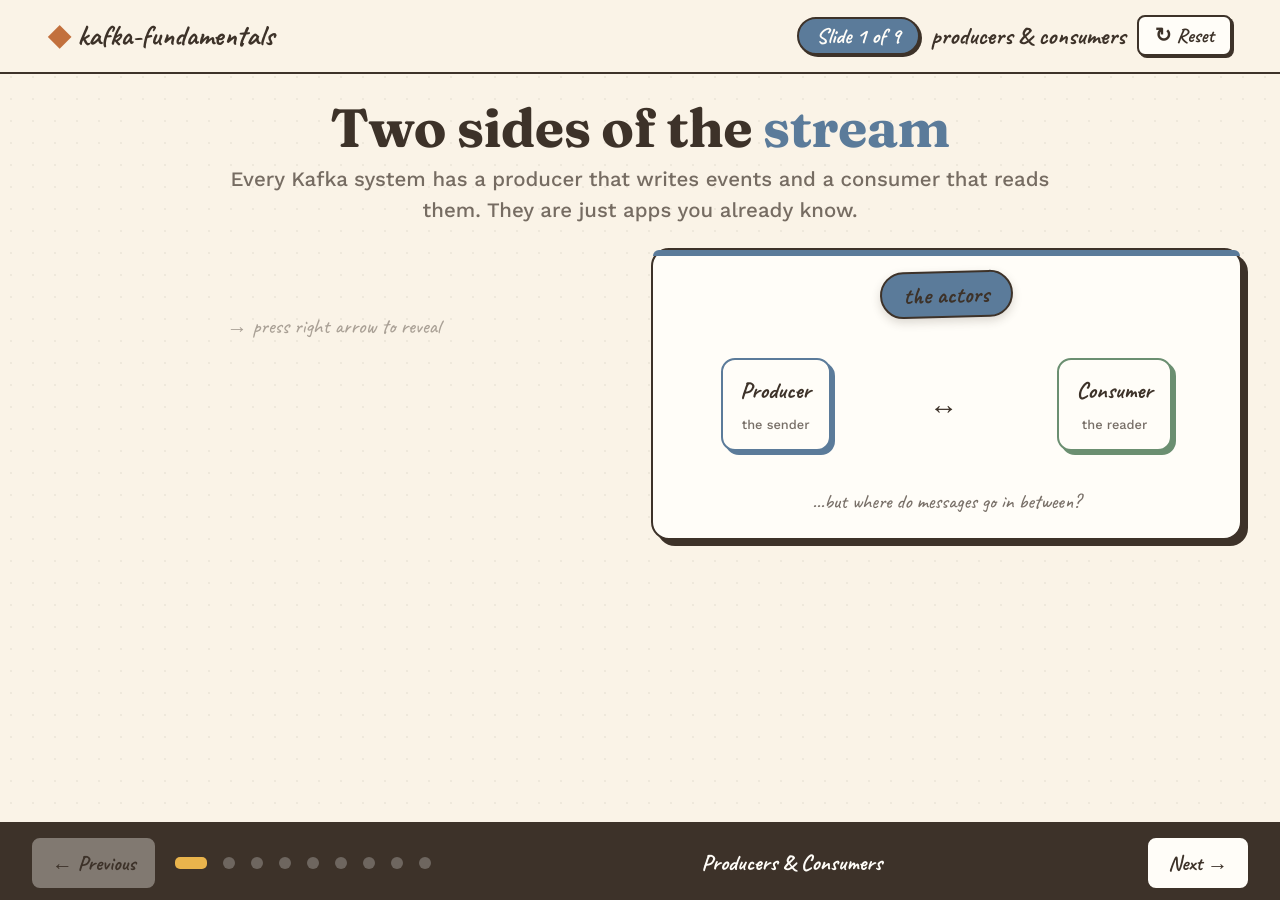
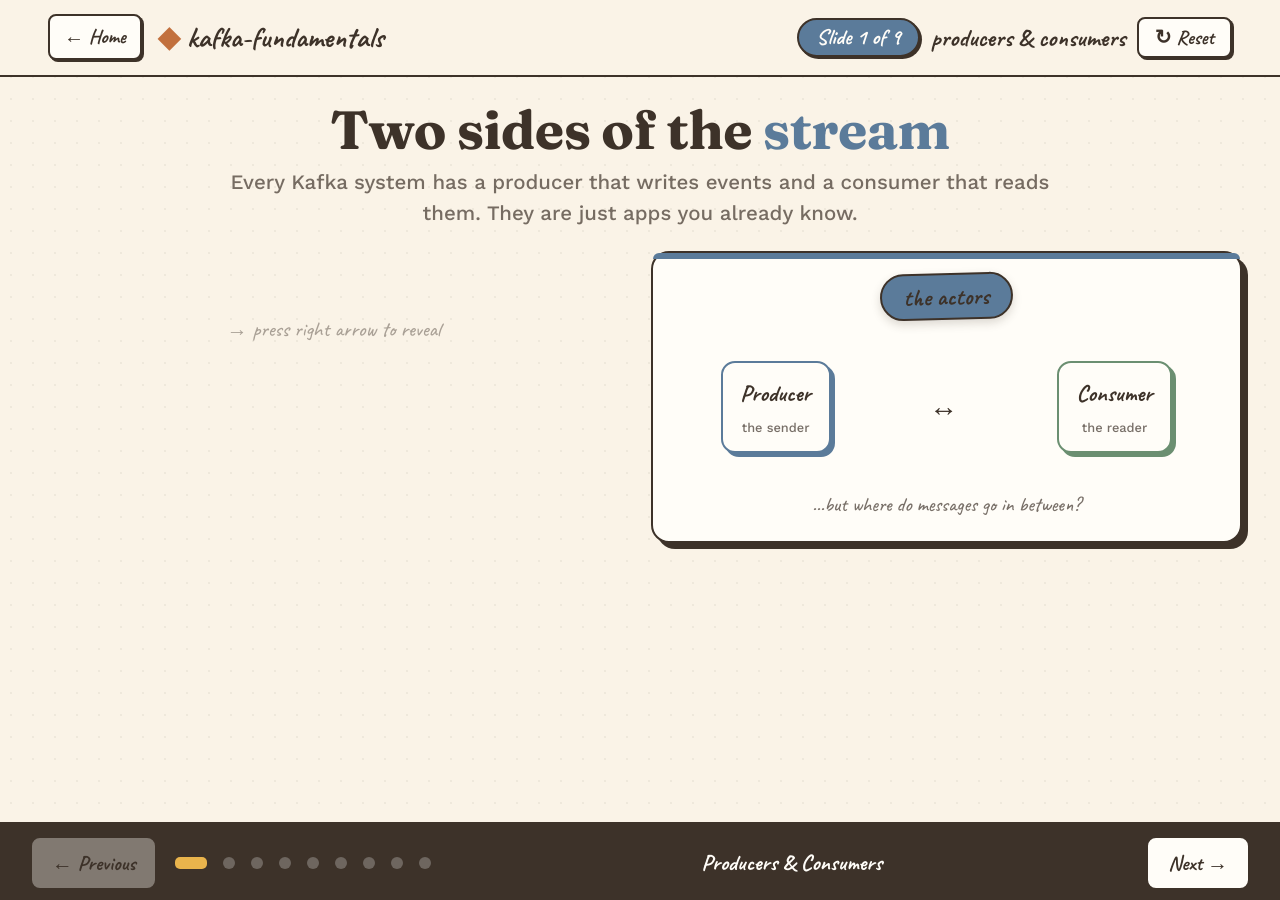
Before and after one commit to Sadman007/sadman007.github.io, a Jekyll site: the page kafka-contents/kafka_visuals.html, which Jekyll copies as it is, in a window 1280 px wide. Built offline with Jekyll 4.4.1, drawn with Linux system fonts in a browser that asks for light colours.

Commit message:
Add top-left Home button to slide deck

```diff
--- a/kafka-contents/kafka_styles.css
+++ b/kafka-contents/kafka_styles.css
@@ -59,13 +59,13 @@ body {
 .kicker-bar {
   display: flex;
   align-items: center;
-  justify-content: space-between;
   padding: .9rem clamp(1.5rem, 4vw, 3rem);
   border-bottom: 2px solid var(--ink);
   background: var(--bg);
   flex-shrink: 0;
   gap: 1rem;
 }
+.kicker-bar .meta { margin-left: auto; }
 .kicker-bar .brand {
   font-family: 'Caveat', cursive;
   font-weight: 700;
@@ -73,11 +73,29 @@ body {
   color: var(--ink);
 }
 .kicker-bar .brand .dot { color: var(--red); }
-.kicker-bar a.brand {
+
+/* ---- Home link button (in the kicker bar, top-left) ---- */
+.kicker-bar .home-link {
+  display: inline-block;
+  font-family: 'Caveat', cursive;
+  font-weight: 700;
+  font-size: 1.25rem;
+  color: var(--ink);
+  background: var(--paper);
+  border: 2px solid var(--ink);
+  border-radius: 8px;
+  padding: 6px 14px;
   text-decoration: none;
-  transition: color .15s ease;
+  box-shadow: 2px 2px 0 var(--ink);
+  transition: all .15s ease;
+  flex-shrink: 0;
 }
-.kicker-bar a.brand:hover { color: var(--red); }
+.kicker-bar .home-link:hover {
+  background: var(--yellow);
+  color: var(--ink);
+  transform: translate(-1px, -1px);
+  box-shadow: 3px 3px 0 var(--ink);
+}
 .kicker-bar .meta {
   display: flex;
   align-items: center;
@@ -950,6 +968,7 @@ button.toggle.active {
   .kicker-bar .brand { font-size: 1.3rem; }
   .kicker-bar .pill { font-size: 1rem; padding: 2px 10px; white-space: nowrap; }
   .kicker-bar .step { font-size: 1rem; }
+  .kicker-bar .home-link { font-size: 1rem; padding: 4px 10px; }
   .reset-btn { font-size: .9rem; padding: 4px 10px; }
   .reset-btn { display: none; }  /* hide reset on very small screens; keyboard 'r' or 9-key reset still works via existing handlers */
 
--- a/kafka-contents/kafka_visuals.html
+++ b/kafka-contents/kafka_visuals.html
@@ -16,7 +16,8 @@
        ============================================================ -->
   <div class="slide" style="--accent: var(--blue);">
     <div class="kicker-bar">
-      <a href="/" class="brand"><span class="dot">&#9670;</span> kafka-fundamentals</a>
+      <a href="/" class="home-link">← Home</a>
+      <span class="brand"><span class="dot">&#9670;</span> kafka-fundamentals</span>
       <div class="meta">
         <span class="pill kactive">Slide 1 of 9</span>
         <span class="step">producers &amp; consumers</span>
@@ -74,7 +75,8 @@
        ============================================================ -->
   <div class="slide" style="--accent: var(--red);">
     <div class="kicker-bar">
-      <a href="/" class="brand"><span class="dot">&#9670;</span> kafka-fundamentals</a>
+      <a href="/" class="home-link">← Home</a>
+      <span class="brand"><span class="dot">&#9670;</span> kafka-fundamentals</span>
       <div class="meta">
         <span class="pill kactive">Slide 2 of 9</span>
         <span class="step">the broker</span>
@@ -137,7 +139,8 @@
        ============================================================ -->
   <div class="slide" style="--accent: var(--green);">
     <div class="kicker-bar">
-      <a href="/" class="brand"><span class="dot">&#9670;</span> kafka-fundamentals</a>
+      <a href="/" class="home-link">← Home</a>
+      <span class="brand"><span class="dot">&#9670;</span> kafka-fundamentals</span>
       <div class="meta">
         <span class="pill kactive">Slide 3 of 9</span>
         <span class="step">topics</span>
@@ -197,7 +200,8 @@
        ============================================================ -->
   <div class="slide" style="--accent: var(--blue);">
     <div class="kicker-bar">
-      <a href="/" class="brand"><span class="dot">&#9670;</span> kafka-fundamentals</a>
+      <a href="/" class="home-link">← Home</a>
+      <span class="brand"><span class="dot">&#9670;</span> kafka-fundamentals</span>
       <div class="meta">
         <span class="pill kactive">Slide 4 of 9</span>
         <span class="step">partitions</span>
@@ -276,7 +280,8 @@
        ============================================================ -->
   <div class="slide" style="--accent: var(--green);">
     <div class="kicker-bar">
-      <a href="/" class="brand"><span class="dot">&#9670;</span> kafka-fundamentals</a>
+      <a href="/" class="home-link">← Home</a>
+      <span class="brand"><span class="dot">&#9670;</span> kafka-fundamentals</span>
       <div class="meta">
         <span class="pill kactive">Slide 5 of 9</span>
         <span class="step">consumer groups</span>
@@ -366,7 +371,8 @@
        ============================================================ -->
   <div class="slide" style="--accent: var(--purple);">
     <div class="kicker-bar">
-      <a href="/" class="brand"><span class="dot">&#9670;</span> kafka-fundamentals</a>
+      <a href="/" class="home-link">← Home</a>
+      <span class="brand"><span class="dot">&#9670;</span> kafka-fundamentals</span>
       <div class="meta">
         <span class="pill kactive">Slide 6 of 9</span>
         <span class="step">keys &amp; ordering</span>
@@ -432,7 +438,8 @@
        ============================================================ -->
   <div class="slide" style="--accent: var(--red);">
     <div class="kicker-bar">
-      <a href="/" class="brand"><span class="dot">&#9670;</span> kafka-fundamentals</a>
+      <a href="/" class="home-link">← Home</a>
+      <span class="brand"><span class="dot">&#9670;</span> kafka-fundamentals</span>
       <div class="meta">
         <span class="pill kactive">Slide 7 of 9</span>
         <span class="step">retention &amp; compaction</span>
@@ -516,7 +523,8 @@
        ============================================================ -->
   <div class="slide" style="--accent: var(--purple);">
     <div class="kicker-bar">
-      <a href="/" class="brand"><span class="dot">&#9670;</span> kafka-fundamentals</a>
+      <a href="/" class="home-link">← Home</a>
+      <span class="brand"><span class="dot">&#9670;</span> kafka-fundamentals</span>
       <div class="meta">
         <span class="pill kactive">Slide 8 of 9</span>
         <span class="step">kafka vs rabbitmq</span>
@@ -575,7 +583,8 @@
        ============================================================ -->
   <div class="slide" style="--accent: var(--yellow);">
     <div class="kicker-bar">
-      <a href="/" class="brand"><span class="dot">&#9670;</span> kafka-fundamentals</a>
+      <a href="/" class="home-link">← Home</a>
+      <span class="brand"><span class="dot">&#9670;</span> kafka-fundamentals</span>
       <div class="meta">
         <span class="pill kactive">Slide 9 of 9</span>
         <span class="step">when to use each</span>
```
